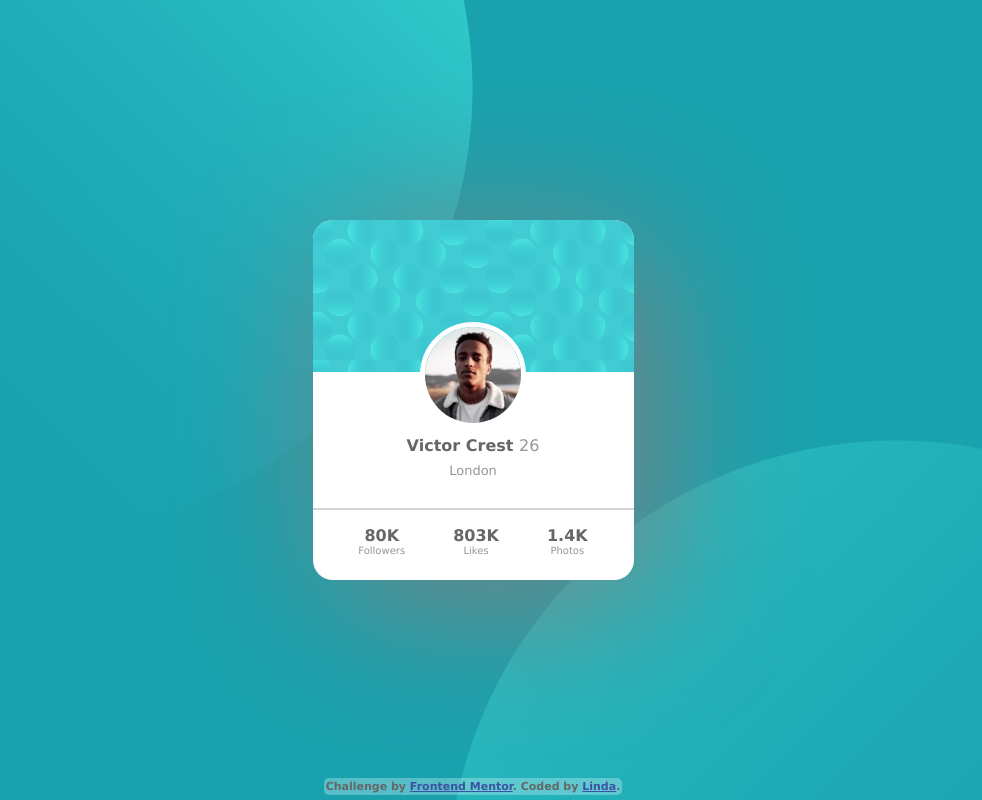
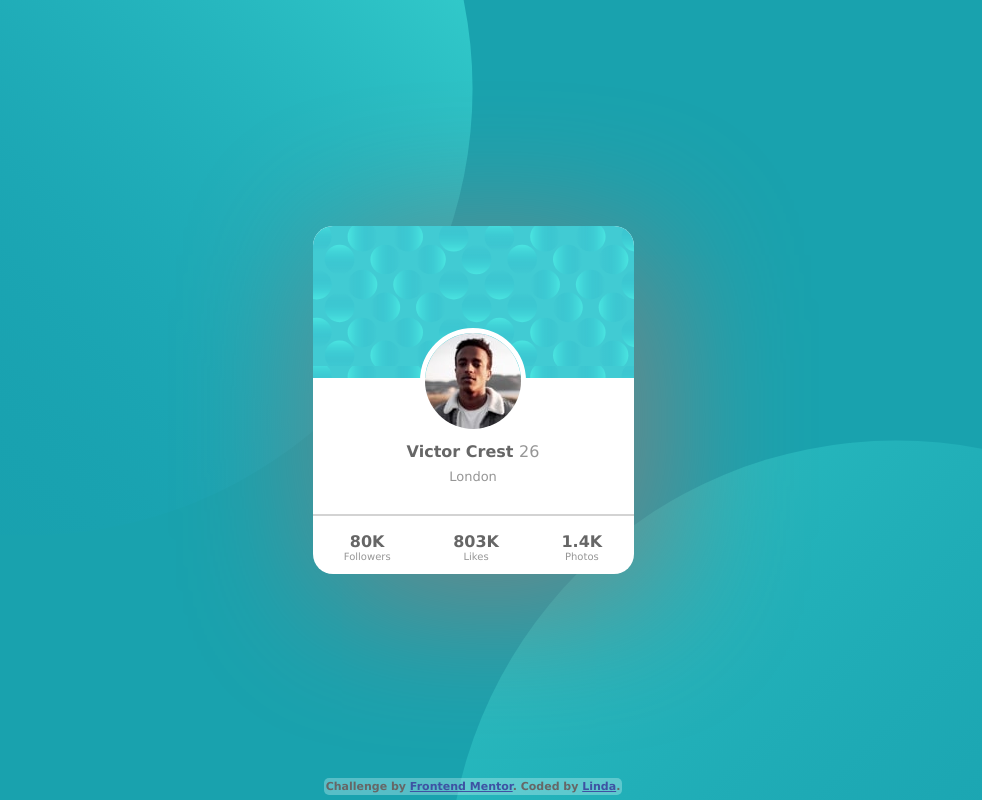
Before and after one commit to ellienndea/profile-card-component-main-project, a plain HTML site: page index.html in a window 1280 px wide. Shown: the whole page, without its empty margins (167-1149 px from the left). Drawn offline with Linux system fonts and the light colour scheme.

Commit message:
improved stats psitioning

```diff
--- a/style.css
+++ b/style.css
@@ -34,7 +34,7 @@ body {
      /* deleted margin-top: 25vh */
     background: white;
     border-radius: 20px;
-    padding-bottom: 0.5rem; /* added padding bottom */
+    padding-bottom: 0.8rem; /* added padding bottom */
     box-shadow: 20px 20px 150px grey; /* added box-shadow */
 }
 .card-bg{
@@ -70,11 +70,11 @@ hr {
 }
 ul {
     display: flex;
-    justify-content: center;
+    justify-content: space-around;
+    margin-top: 1rem;
     list-style-type: none;
 }
 li {
-    padding: 1rem 1.5rem;
     text-align: center;
 }
 li > span{
```
